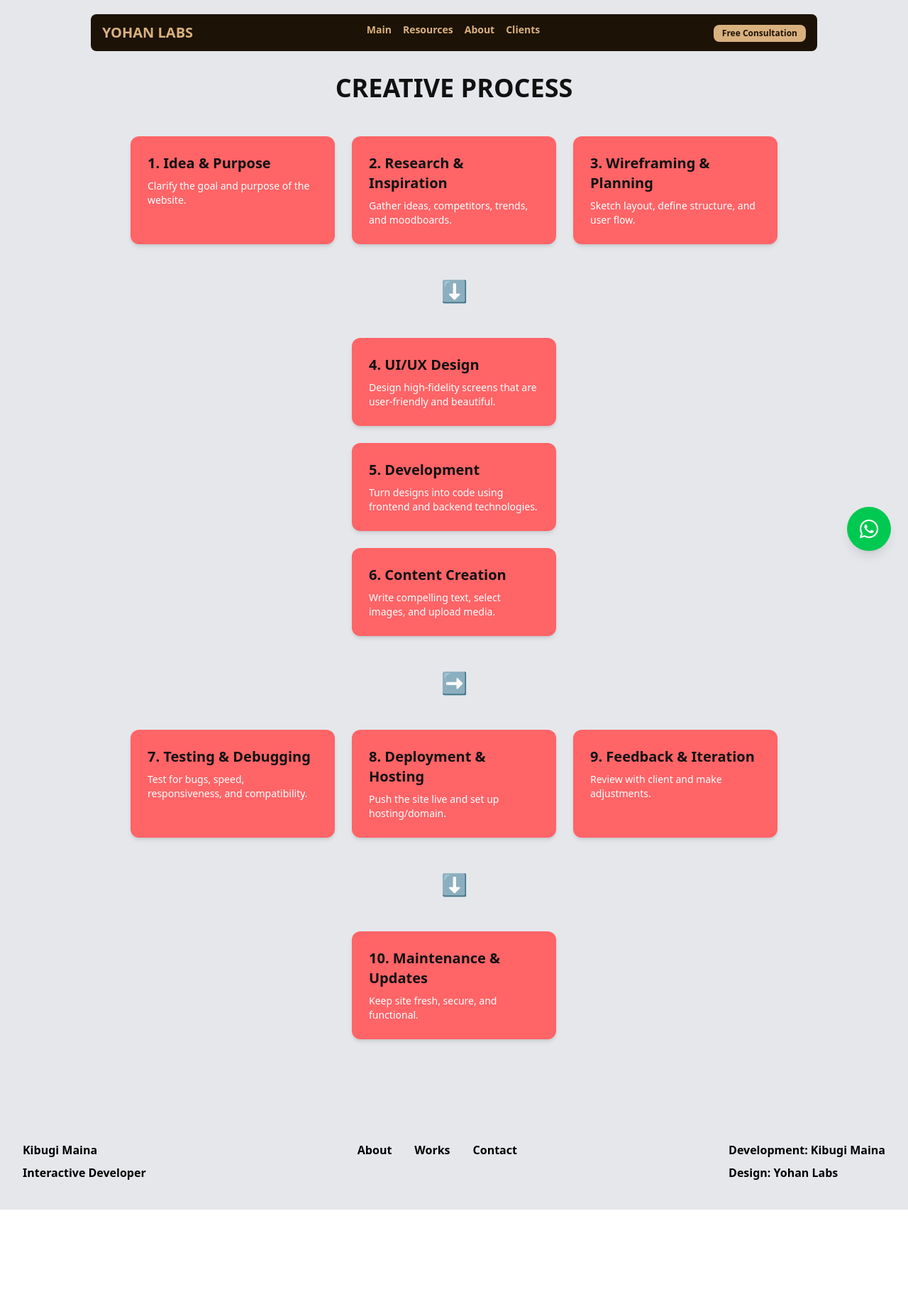
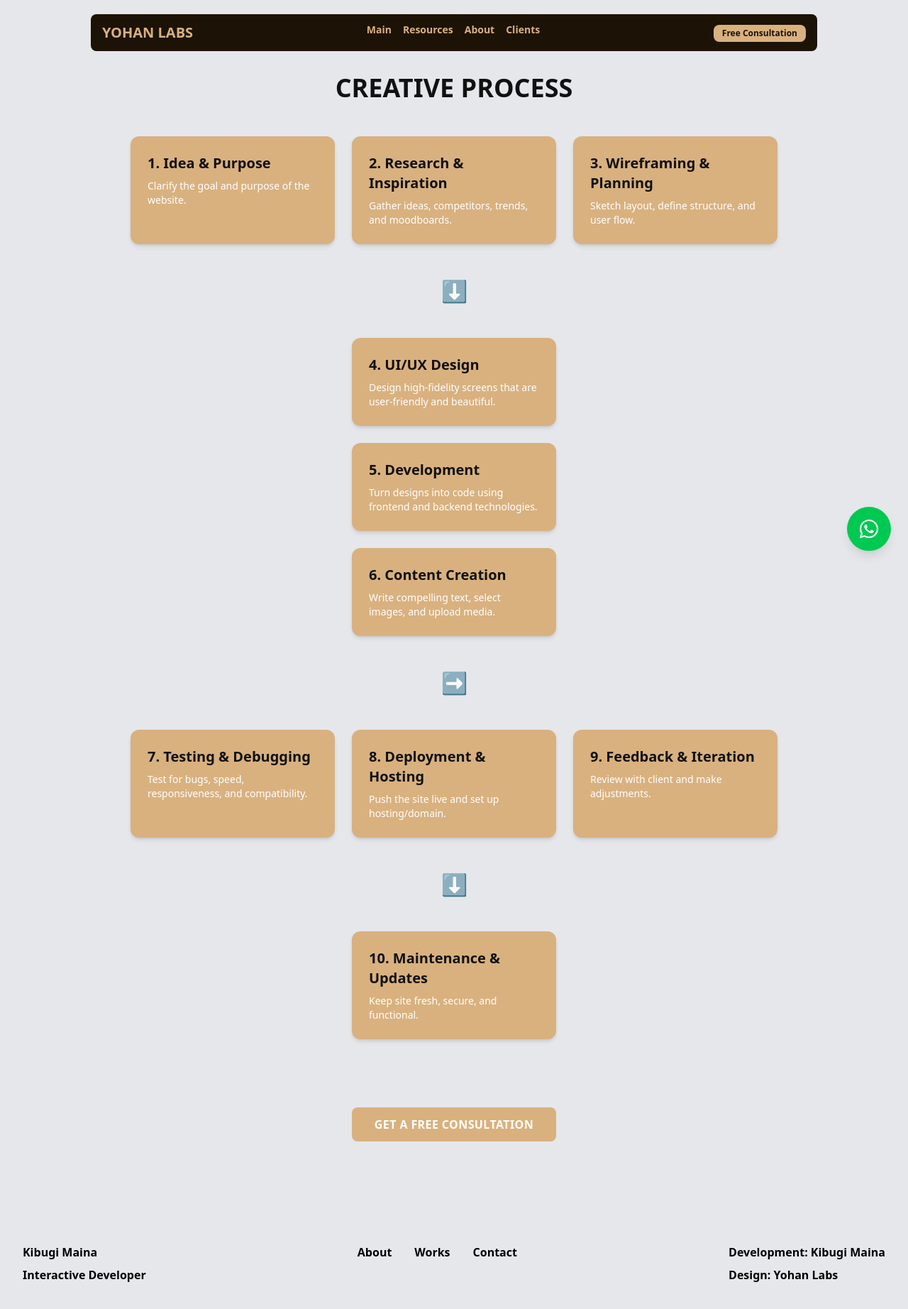
Before and after one commit to bugijay7/bugi, a React (Vite) app in the folder client/: page /about/creative-process in a window 1280 px wide. Shown: the top 1844 px of the page at 71% size. Before the commit the page ends 1704 px from the top, so only its background shows below. Built offline with nearby package versions, Linux system fonts and the light colour scheme; a web font is replaced by a local one.

Commit message:
creative process page

```diff
--- a/client/src/Pages/about/CreativeProcess.jsx
+++ b/client/src/Pages/about/CreativeProcess.jsx
@@ -1,4 +1,5 @@
 import React from 'react';
+import { Link } from 'react-router-dom';
 
 const steps = [
   { title: '1. Idea & Purpose', desc: 'Clarify the goal and purpose of the website.' },
@@ -24,7 +25,7 @@ function CreativeProcess() {
         {/* Row 1 (Horizontal) */}
         <div className="flex flex-wrap justify-center gap-6">
           {steps.slice(0, 3).map((step, index) => (
-            <div key={index} className="bg-red-400 p-6 rounded-xl w-72 shadow-md text-left">
+            <div key={index} className="bg-[#d9b17f] p-6 rounded-xl w-72 shadow-md text-left">
               <h3 className="font-bold text-xl mb-2">{step.title}</h3>
               <p className="text-sm text-white">{step.desc}</p>
             </div>
@@ -37,7 +38,7 @@ function CreativeProcess() {
         {/* Row 2 (Vertical) */}
         <div className="flex flex-col items-center gap-6">
           {steps.slice(3, 6).map((step, index) => (
-            <div key={index} className="bg-red-400 p-6 rounded-xl w-72 shadow-md text-left">
+            <div key={index} className="bg-[#d9b17f] p-6 rounded-xl w-72 shadow-md text-left">
               <h3 className="font-bold text-xl mb-2">{step.title}</h3>
               <p className="text-sm text-white">{step.desc}</p>
             </div>
@@ -50,7 +51,7 @@ function CreativeProcess() {
         {/* Row 3 (Horizontal) */}
         <div className="flex flex-wrap justify-center gap-6">
           {steps.slice(6, 9).map((step, index) => (
-            <div key={index} className="bg-red-400 p-6 rounded-xl w-72 shadow-md text-left">
+            <div key={index} className="bg-[#d9b17f] p-6 rounded-xl w-72 shadow-md text-left">
               <h3 className="font-bold text-xl mb-2">{step.title}</h3>
               <p className="text-sm text-white">{step.desc}</p>
             </div>
@@ -61,11 +62,21 @@ function CreativeProcess() {
         <div className="text-3xl">⬇️</div>
 
         {/* Final Step */}
-        <div className="bg-red-400 p-6 rounded-xl w-72 shadow-md text-left">
+        <div className="bg-[#d9b17f] p-6 rounded-xl w-72 shadow-md text-left">
           <h3 className="font-bold text-xl mb-2">{steps[9].title}</h3>
           <p className="text-sm text-white">{steps[9].desc}</p>
         </div>
+             {/* Call to Action */}
+<Link
+  to="/start"
+  className="mt-12 inline-block max-w-[1400px] mx-auto  bg-[#d9b17f] text-white px-8 py-3 rounded-lg font-semibold uppercase tracking-wide hover:bg-gray-800 transition"
+>
+ Get a free Consultation
+</Link>
       </div>
+
+
+
     </div>
   );
 }
```
